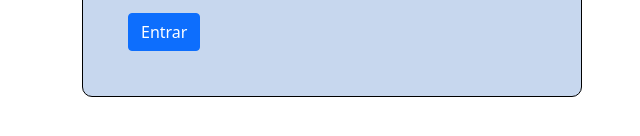
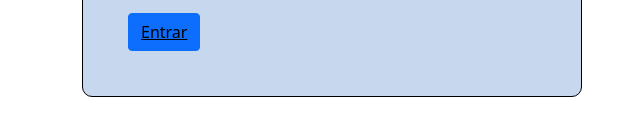
Before and after one commit to Weladm19/siteGran, a plain HTML site: page index.html in a window 1280 px wide. Shown: the part 434-570 px from the top of the page, 308-948 px from the left. Drawn offline with Linux system fonts and the light colour scheme.

Commit message:
atualizando

```diff
--- a/css/style.css
+++ b/css/style.css
@@ -54,5 +54,8 @@ body{
     align-items: center;
     justify-content: center;
     flex-direction: column;
+}
 
+button a{
+    color: black;
 }
--- a/index.html
+++ b/index.html
@@ -24,7 +24,9 @@
           <label for="exampleInputPassword1" class="form-label">Senha</label>
           <input type="password" class="form-control" id="exampleInputPassword1">
         </div>
-        <button type="submit" class="btn btn-primary bt_js"  onclick="entraLogin()">Entrar</button>
+        <button type="submit" class="btn btn-primary bt_js"  onclick="entraLogin()">
+          <a href="pgmenu.html">Entrar</a>
+        </button>
       </form>
 
 
```
